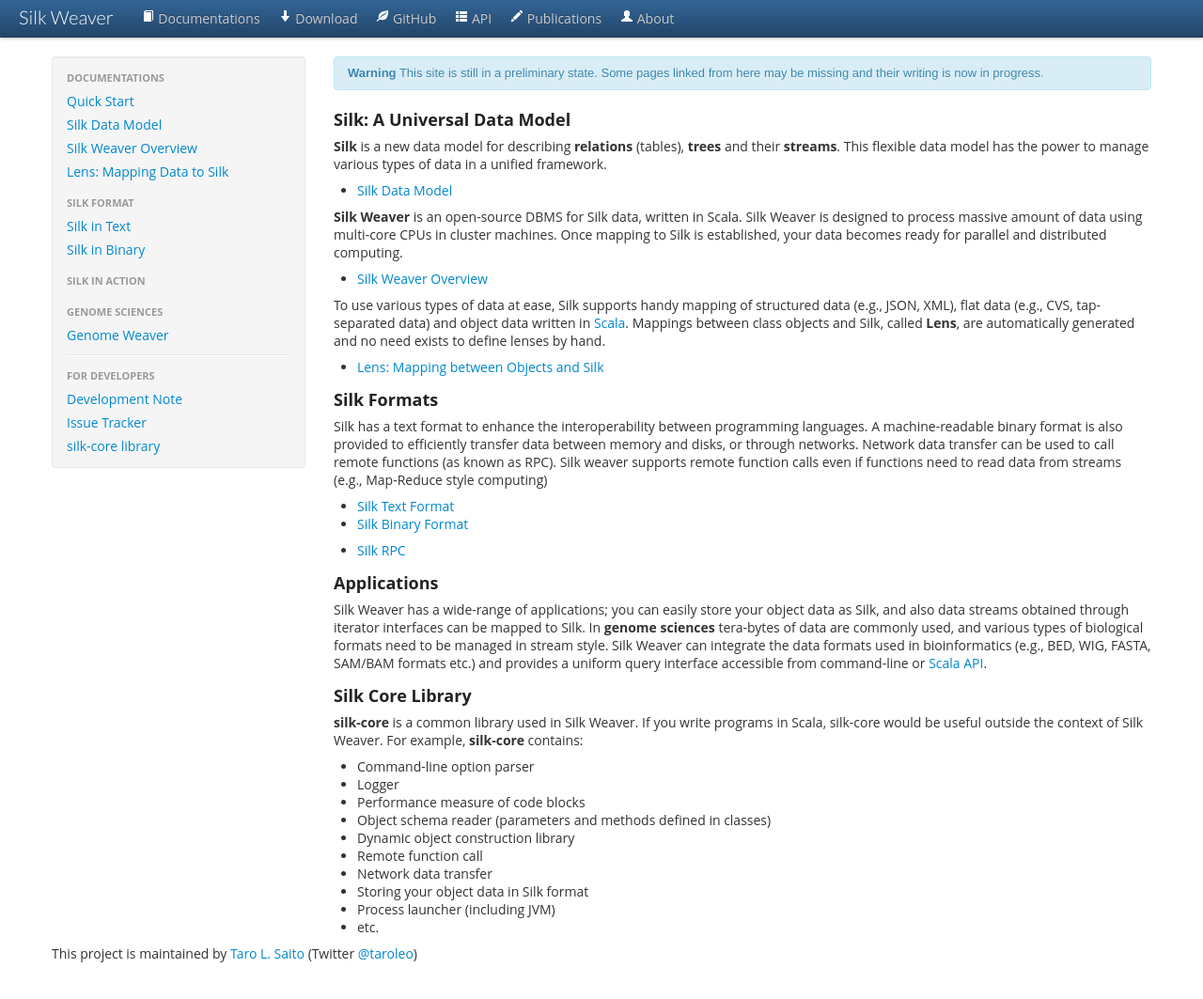
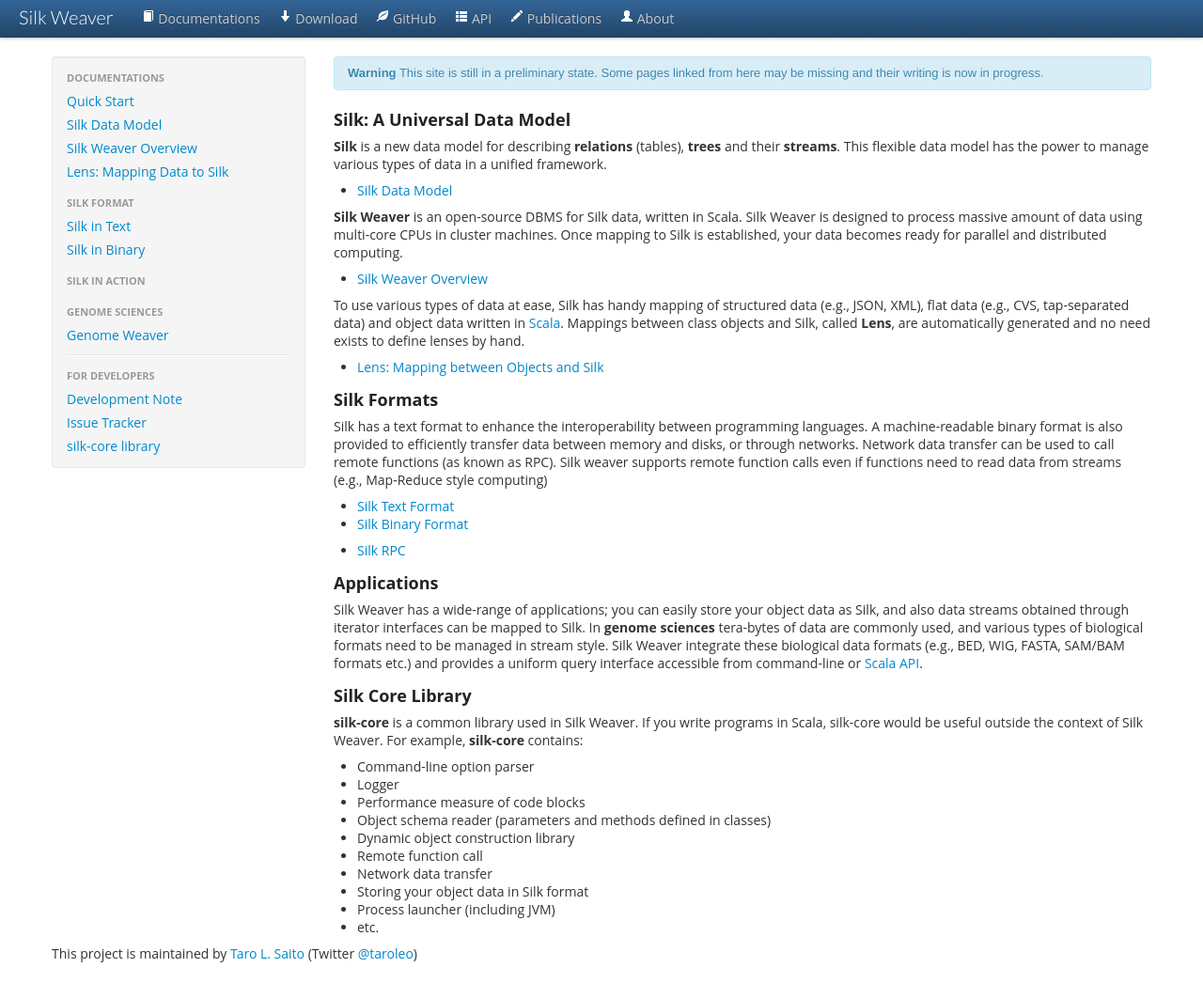
Before and after one commit to xerial/silk, a Jekyll site: the page built from index.md, in a window 1280 px wide and 1073 px high. Shown: the top 1063 px of the window at 94% size. Built offline with Jekyll 4.4.1, drawn with Linux system fonts in a browser that asks for light colours; Markdown is read by kramdown in place of the engine named in the settings.

Commit message:
Removed too strong arguments

```diff
--- a/index.md
+++ b/index.md
@@ -18,7 +18,7 @@ tagline: A new data model for relations, trees and streams
 
 * [Silk Weaver Overview](weaver.html)
 
-To use various types of data at ease, Silk supports handy mapping of structured data (e.g., JSON, XML), flat data (e.g., CVS, tap-separated data) and object data written in [Scala](http://scala-lang.org). Mappings between class objects and Silk, called **Lens**, are automatically generated and no need exists to define lenses by hand.
+To use various types of data at ease, Silk has handy mapping of structured data (e.g., JSON, XML), flat data (e.g., CVS, tap-separated data) and object data written in [Scala](http://scala-lang.org). Mappings between class objects and Silk, called **Lens**, are automatically generated and no need exists to define lenses by hand.
 
 * [Lens: Mapping between Objects and Silk](lens.html)
 
@@ -32,7 +32,7 @@ Silk has a text format to enhance the interoperability between programming langu
 * [Silk RPC](rpc.html)
 
 ### Applications
-Silk Weaver has a wide-range of applications; you can easily store your object data as Silk, and also data streams obtained through iterator interfaces can be mapped to Silk. In **genome sciences** tera-bytes of data are commonly used, and various types of biological formats need to be managed in stream style. Silk Weaver can integrate the data formats used in bioinformatics (e.g., BED, WIG, FASTA, SAM/BAM formats etc.) and provides a uniform query interface accessible from command-line or [Scala API](.).
+Silk Weaver has a wide-range of applications; you can easily store your object data as Silk, and also data streams obtained through iterator interfaces can be mapped to Silk. In **genome sciences** tera-bytes of data are commonly used, and various types of biological formats need to be managed in stream style. Silk Weaver integrate these biological data formats (e.g., BED, WIG, FASTA, SAM/BAM formats etc.) and provides a uniform query interface accessible from command-line or [Scala API](.).
 
 ### Silk Core Library
 **silk-core** is a common library used in Silk Weaver. If you write programs in Scala, silk-core would be useful outside the context of Silk Weaver. For example, **silk-core** contains:
```
